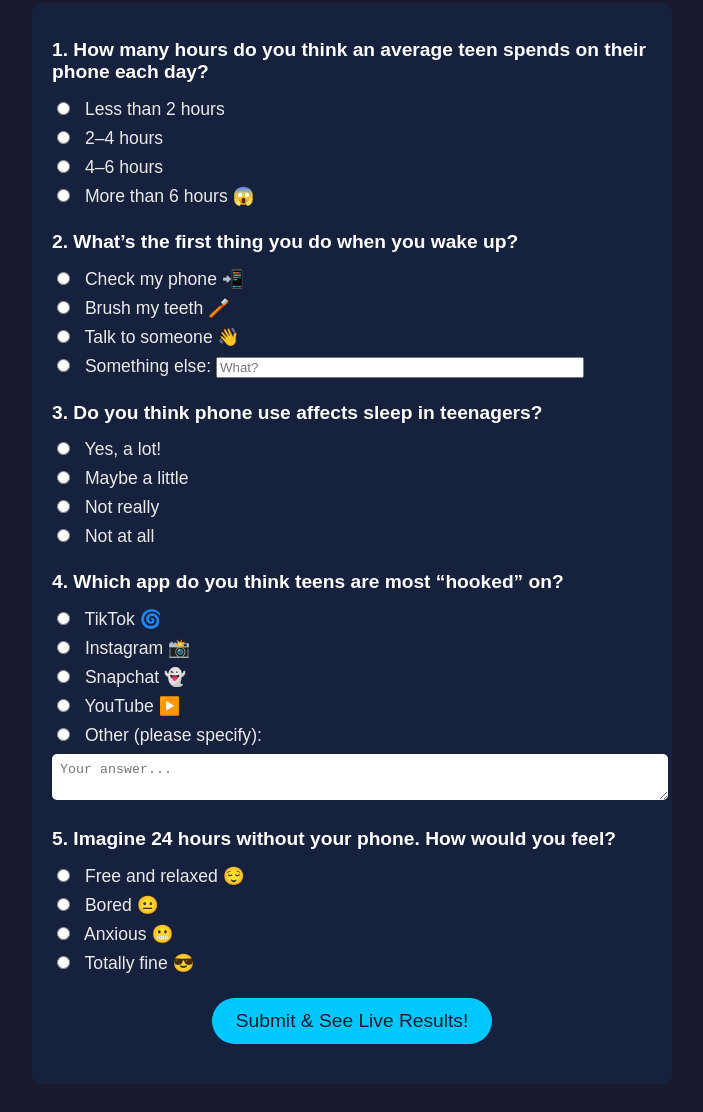
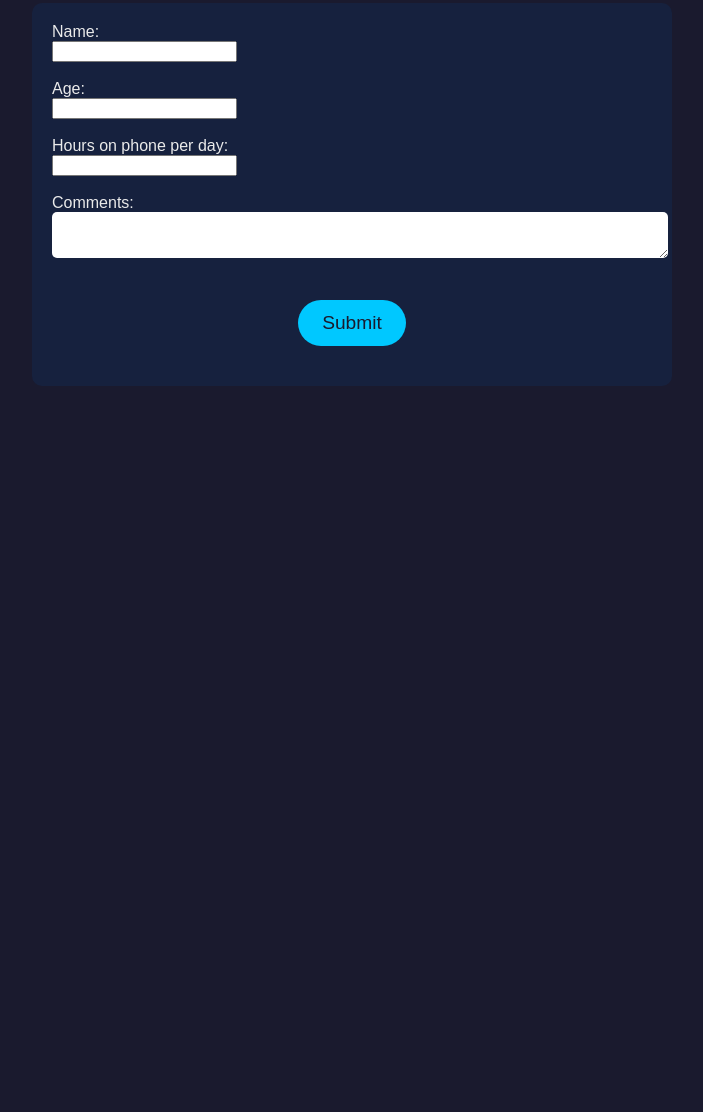
Before and after one commit to rere382/Phoneaddictionsurvey, a plain HTML site: page index.html in a window 1280 px wide. Shown: the part 107-1219 px from the top of the page, without its empty margins (288-991 px from the left). After the commit the page ends 800 px from the top, so only its background shows below. Drawn offline with Linux system fonts and the light colour scheme.

Commit message:
Update index.html

```diff
--- a/index.html
+++ b/index.html
@@ -65,61 +65,20 @@
 </head>
 <body>
   <h1>📱 Teen Phone Addiction Pulse Check</h1>
-  <form action="https://example.com/submit" method="POST">
+<form action=https://formspree.io/f/xpwlanyb
+  <label for="name">Name:</label><br>
+  <input type="text" id="name" name="name" required><br><br>
 
-    <div class="question">
-      <h2>1. How many hours do you think an average teen spends on their phone each day?</h2>
-      <div class="options">
-        <label><input type="radio" name="q1" value="<2"> Less than 2 hours</label>
-        <label><input type="radio" name="q1" value="2-4"> 2–4 hours</label>
-        <label><input type="radio" name="q1" value="4-6"> 4–6 hours</label>
-        <label><input type="radio" name="q1" value=">6"> More than 6 hours 😱</label>
-      </div>
-    </div>
+  <label for="age">Age:</label><br>
+  <input type="number" id="age" name="age" required><br><br>
 
-    <div class="question">
-      <h2>2. What’s the first thing you do when you wake up?</h2>
-      <div class="options">
-        <label><input type="radio" name="q2" value="check_phone"> Check my phone 📲</label>
-        <label><input type="radio" name="q2" value="brush_teeth"> Brush my teeth 🪥</label>
-        <label><input type="radio" name="q2" value="talk"> Talk to someone 👋</label>
-        <label><input type="radio" name="q2" value="other"> Something else: <input type="text" name="q2_other" placeholder="What?" style="width:60%;"></label>
-      </div>
-    </div>
+  <label for="screenTime">Hours on phone per day:</label><br>
+  <input type="text" id="screenTime" name="screenTime" required><br><br>
 
-    <div class="question">
-      <h2>3. Do you think phone use affects sleep in teenagers?</h2>
-      <div class="options">
-        <label><input type="radio" name="q3" value="yes_lot"> Yes, a lot!</label>
-        <label><input type="radio" name="q3" value="a_little"> Maybe a little</label>
-        <label><input type="radio" name="q3" value="not_really"> Not really</label>
-        <label><input type="radio" name="q3" value="not_at_all"> Not at all</label>
-      </div>
-    </div>
+  <label for="feedback">Comments:</label><br>
+  <textarea id="feedback" name="feedback"></textarea><br><br>
 
-    <div class="question">
-      <h2>4. Which app do you think teens are most “hooked” on?</h2>
-      <div class="options">
-        <label><input type="radio" name="q4" value="tiktok"> TikTok 🌀</label>
-        <label><input type="radio" name="q4" value="instagram"> Instagram 📸</label>
-        <label><input type="radio" name="q4" value="snapchat"> Snapchat 👻</label>
-        <label><input type="radio" name="q4" value="youtube"> YouTube ▶️</label>
-        <label><input type="radio" name="q4" value="other"> Other (please specify):</label>
-        <textarea name="q4_other" rows="2" placeholder="Your answer..."></textarea>
-      </div>
-    </div>
-
-    <div class="question">
-      <h2>5. Imagine 24 hours without your phone. How would you feel?</h2>
-      <div class="options">
-        <label><input type="radio" name="q5" value="relaxed"> Free and relaxed 😌</label>
-        <label><input type="radio" name="q5" value="bored"> Bored 😐</label>
-        <label><input type="radio" name="q5" value="anxious"> Anxious 😬</label>
-        <label><input type="radio" name="q5" value="fine"> Totally fine 😎</label>
-      </div>
-    </div>
-
-    <button type="submit">Submit & See Live Results!</button>
-  </form>
+  <button type="submit">Submit</button>
+</form>
 </body>
 </html>
```
